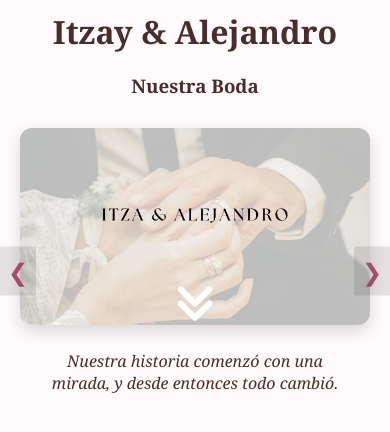
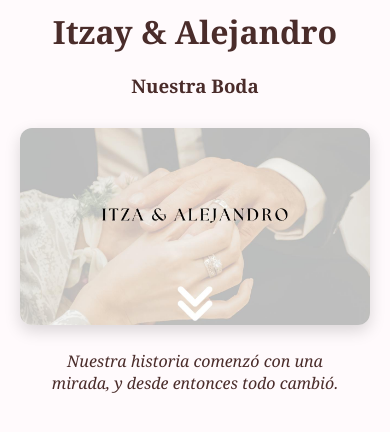
Before and after one commit to Sined97/Itza_y_Alejandro, a plain HTML site: page index.html in a window 390 px wide. Drawn offline with Linux system fonts and the light colour scheme.

Commit message:
Update index.html

```diff
--- a/index.html
+++ b/index.html
@@ -5,9 +5,7 @@
   <title>Invitación de Boda - Itzay & Alejandro</title>
   <meta name="viewport" content="width=device-width, initial-scale=1.0">
   <style>
-    * {
-      box-sizing: border-box;
-    }
+    * { box-sizing: border-box; }
 
     body {
       font-family: 'Georgia', serif;
@@ -34,10 +32,15 @@
 
     .slide {
       display: none;
+      opacity: 0;
+      transform: translateX(30px);
+      transition: all 0.6s ease-in-out;
     }
 
-    .active {
+    .slide.active {
       display: block;
+      opacity: 1;
+      transform: translateX(0);
     }
 
     img {
@@ -51,30 +54,6 @@
       font-size: 1.1em;
       font-style: italic;
       margin: 20px;
-    }
-
-    .nav {
-      position: absolute;
-      top: 50%;
-      transform: translateY(-50%);
-      font-size: 2em;
-      background: rgba(0, 0, 0, 0.1);
-      color: #a64b6a;
-      padding: 10px;
-      cursor: pointer;
-      user-select: none;
-    }
-
-    .nav:hover {
-      background: rgba(0, 0, 0, 0.2);
-    }
-
-    .left {
-      left: 0;
-    }
-
-    .right {
-      right: 0;
     }
 
     .rsvp-button {
@@ -102,11 +81,6 @@
       .narration {
         font-size: 1em;
       }
-
-      .nav {
-        font-size: 1.5em;
-        padding: 8px;
-      }
     }
   </style>
 </head>
@@ -120,10 +94,7 @@
 <h1>Itzay & Alejandro</h1>
 <h3>Nuestra Boda</h3>
 
-<div class="slider-container">
-  <div class="nav left" onclick="plusSlides(-1)">&#10094;</div>
-  <div class="nav right" onclick="plusSlides(1)">&#10095;</div>
-
+<div class="slider-container" ontouchstart="handleTouchStart(event)" ontouchend="handleTouchEnd(event)">
   <div class="slide active">
     <img src="1.jpg" alt="Diapositiva 1">
     <p class="narration">Nuestra historia comenzó con una mirada, y desde entonces todo cambió.</p>
@@ -160,7 +131,7 @@
   </div>
 
   <div class="slide">
-    <img src="8.jpg" alt="Diapositiva 8">
+    <img src="Alejandro/Alejandro/8.jpg" alt="Diapositiva 8">
     <p class="narration">Con amor, Itzay & Alejandro. <br> Te esperamos con el corazón abierto.</p>
     <a class="rsvp-button" href="https://wa.me/+525579747519?text=Confirmo%20mi%20asistencia%20a%20la%20boda%20de%20Itzay%20y%20Alejandro" target="_blank">Da clic aquí para confirmar</a>
   </div>
@@ -168,19 +139,53 @@
 
 <script>
 let slideIndex = 0;
+const slides = document.querySelectorAll('.slide');
 showSlides(slideIndex);
 
-function plusSlides(n) {
-  slideIndex += n;
-  showSlides(slideIndex);
+function showSlides(n) {
+  slides.forEach((slide, i) => {
+    slide.style.display = i === n ? 'block' : 'none';
+    slide.classList.toggle('active', i === n);
+  });
 }
 
-function showSlides(n) {
-  const slides = document.querySelectorAll('.slide');
-  if (n >= slides.length) slideIndex = 0;
-  if (n < 0) slideIndex = slides.length - 1;
-  slides.forEach(slide => slide.classList.remove('active'));
-  slides[slideIndex].classList.add('active');
+// Swipe navigation
+let xStart = null;
+
+function handleTouchStart(evt) {
+  xStart = evt.touches[0].clientX;
+}
+
+function handleTouchEnd(evt) {
+  if (!xStart) return;
+  let xEnd = evt.changedTouches[0].clientX;
+  let dx = xEnd - xStart;
+
+  if (dx > 50) plusSlides(-1); // Swipe right
+  else if (dx < -50) plusSlides(1); // Swipe left
+  xStart = null;
+}
+
+function plusSlides(n) {
+  const current = slides[slideIndex];
+  current.classList.remove('active');
+
+  slideIndex = (slideIndex + n + slides.length) % slides.length;
+  const next = slides[slideIndex];
+  next.style.display = 'block';
+
+  setTimeout(() => {
+    next.classList.add('active');
+  }, 20);
+
+  setTimeout(() => {
+    slides.forEach((s, i) => {
+      if (i !== slideIndex) {
+        s.style.display = 'none';
+        s.classList.remove('active');
+      }
+    });
+  }, 600);
 }
 </script>
 
```
